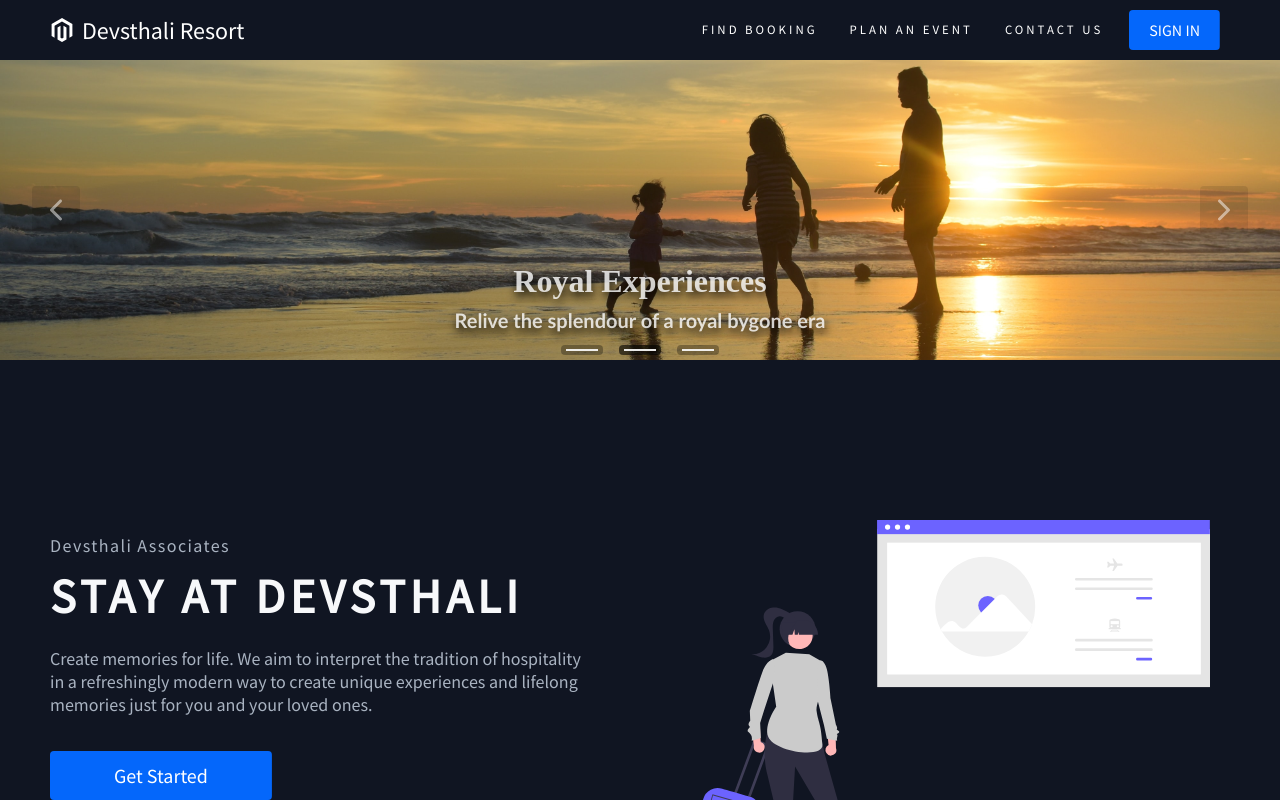
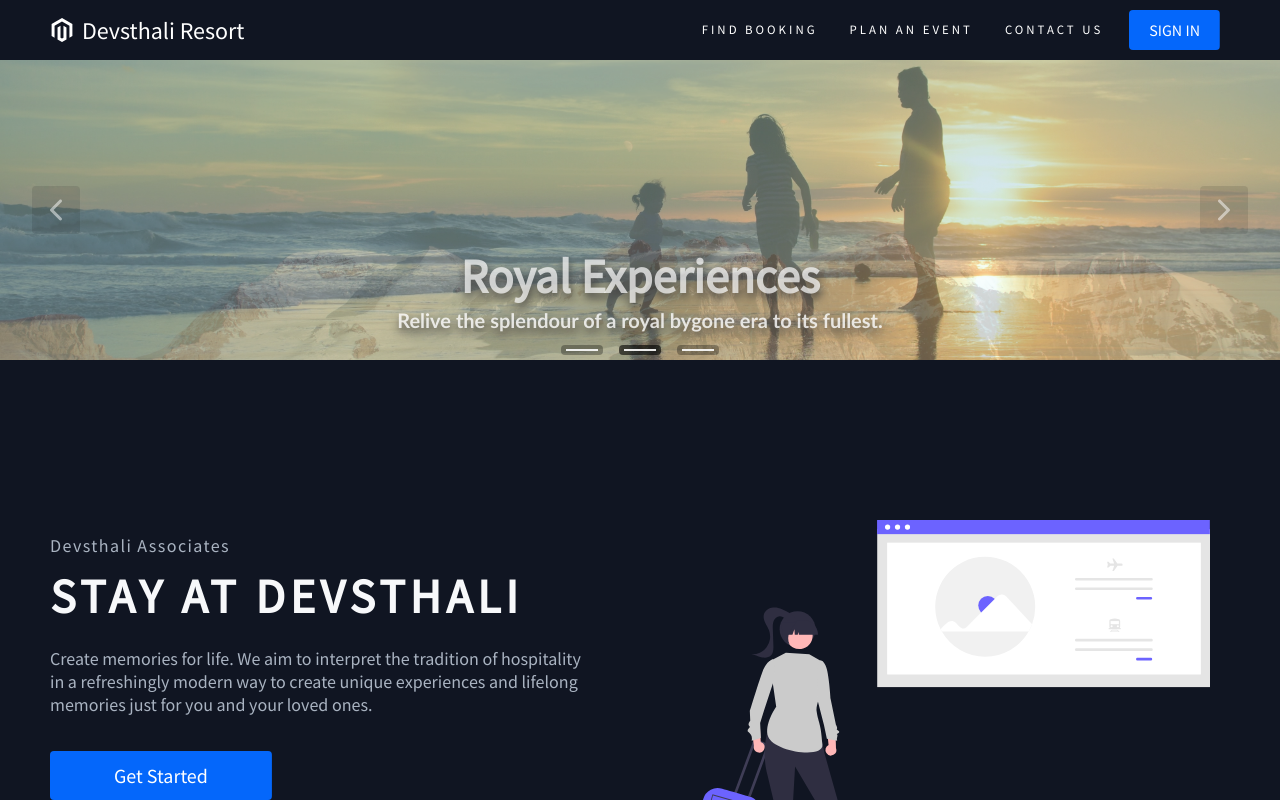
Before and after one commit to devji08/devsthali_resort, a React (Create React App) app: page / in a window 1280 px wide. Shown: the top 800 px of the page. Built offline with nearby package versions, Linux system fonts and the light colour scheme.

Commit message:
carousel grid layout

```diff
--- a/src/components/Carousel/Carousel.js
+++ b/src/components/Carousel/Carousel.js
@@ -38,12 +38,12 @@ const Carousel = ({slides}) => {
             <IoIosArrowForward className={`${styles.arrowButton} ${styles.right}`} onClick={nextSlide}/>
             <div className={styles.slideButtons}>
                 {slides.map((slide, index) =>
-                    <div className={index==current ? `${styles.activeSlideButtonContainer}` : `${styles.slideButtonContainer}`} key={index} onClick={()=>setSlide(index)}>
+                    <div className={index === current ? `${styles.activeSlideButtonContainer} ${styles.slideButtonContainer}` : styles.slideButtonContainer} key={index} onClick={()=>setSlide(index)}>
                         <button className ={styles.slideButton}/>
                     </div>
                 )}
             </div>
-            <ul className='slides'>
+            <div className={styles.slides}>
                 {slides.map((slide, index) => {
                         return (
                             <li key = {index} className= {index === current ? `${styles.slide} ${styles.active}` : styles.slide}>
@@ -55,7 +55,7 @@ const Carousel = ({slides}) => {
                             </li>
                         )})
                     }
-            </ul>
+            </div>
         </div>
     );
 }
--- a/src/components/Carousel/Carousel.module.css
+++ b/src/components/Carousel/Carousel.module.css
@@ -1,6 +1,5 @@
 .carousel {
     position: relative;
-    height: 300px;
 }
 
 .arrowButton {
@@ -22,34 +21,27 @@
 }
 
 .left {
-    left: 32px;
+    left: 2rem;
 }
 
 .right {
-    right: 32px;
+    right: 2rem;
 }
 
 .slides {
-    margin: 0;
-    padding: 0;
-    list-style: none;
-    position: relative;
+    display: grid;
 }
 
 .slide {
-    position: absolute;
-    inset: 0;
+    grid-row: 1/2;
+    grid-column: 1/2;
     opacity: 0;
     display: grid;
-    transition: 1000ms  opacity ease-in-out;
-    transition-delay: 1000ms;
-    gap: 1.5rem;
-    object-fit: cover;
+    transition: 2000ms  opacity ease-in;
 }
 
 .active {
     opacity: 1;
-    transition-delay: 0ms;
 }
 
 .img {
@@ -63,28 +55,24 @@
 .imgText {
     grid-row : 1/2;
     grid-column: 1/2;
-    align-content: center;
     display: flex;
     flex-direction:column;
     justify-content:flex-end;
     padding: 30px;
+    text-align: center;
+    text-shadow: 1px 5px 10px #000000;
+    line-height: 1;
 }
 
 .title {
-    text-align: center;
-    text-shadow: 1px 5px 10px #000000;
-    color: rgba(255, 255, 255, .8);
-    font-family: Calibri-bold;
-    font-size: 2rem;
+    font-size: 3rem;
+    color: rgba(255, 255, 255, .7);
     padding: 10px;
 }
 
 .subtitle {
-    text-align: center;
-    text-shadow: 1px 5px 10px #000000;
     font-family: Calibri;
     font-size: 1.25rem;
-    line-height: 1;
     color: rgba(255, 255, 255, .8);
 }
 
@@ -106,21 +94,13 @@
     padding: 5px;
     align-items: center;
     cursor: pointer;
+    transition: 1000ms ease;
 }
 
-.activeSlideButtonContainer {
-    border-radius: .25rem;
+.activeSlideButtonContainer, .slideButtonContainer:hover {
     background-color: rgba(0, 0, 0, 0.6);
-    display: flex;
-    height: .5rem;
-    padding: 5px;
-    align-items: center;
-    cursor: pointer;
 }
 
-.slideButtonContainer:hover {
-    background-color: rgba(0, 0, 0, 0.6);
-}
 .slideButton {
     width: 2rem;
     height: .125rem;
--- a/src/pages/Home/Data.js
+++ b/src/pages/Home/Data.js
@@ -60,18 +60,18 @@ export const homeObjFour = [
         src: image1,
         alt: "alt-text",
         title: "Royal Experiences",
-        subtitle: "Relive the splendour of a royal bygone era"
+        subtitle: "Relive the splendour of a royal bygone era to its fullest."
     },
     {
         src: image2,
         alt: "alt-text",
         title: "Royal Experiences",
-        subtitle: "Relive the splendour of a royal bygone era"
+        subtitle: "Relive the splendour of a royal bygone era to its fullest."
     },
     {
         src: image3,
         alt: "alt-text",
         title: "Royal Experiences",
-        subtitle: "Relive the splendour of a royal bygone era"
+        subtitle: "Relive the splendour of a royal bygone era to its fullest."
     }
 ]
```
Also changed, not shown: 2 other files (tests, documents, lock files or other folders).
